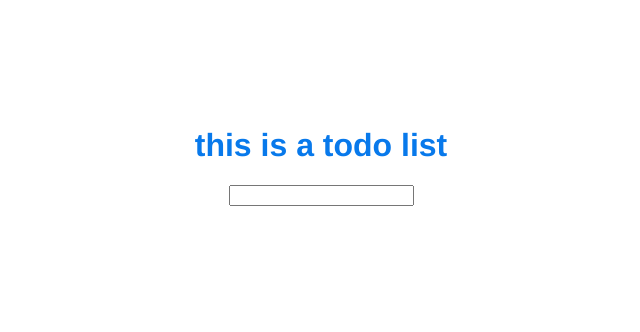
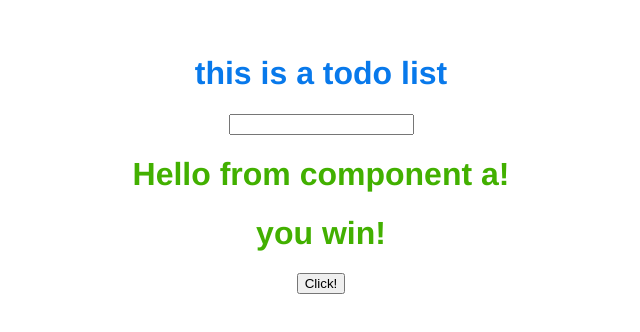
Before and after one commit to zhaoqiyin/learn_VUE_to_do_list, a Vue app in the folder my-project2/: page / in a window 1280 px wide. Shown: the part 254-586 px from the top of the page, without its empty margins (319-959 px from the left). Built offline with nearby package versions, Linux system fonts and the light colour scheme.

Commit message:
add componentA.vue
after add componentA.vue,  the son can recieve the msg from father, but the to do list can't work.

```diff
--- a/my-project2/src/App.vue
+++ b/my-project2/src/App.vue
@@ -8,11 +8,13 @@
         {{item.label}}
     </li>
     </ul>
+    <component-a msgfromfather='you win!'></component-a>
   </div>
 </template>
 
 <script>
 import Store from './store'
+import ComponentA from './components/componentA'
 console.log(Store)
 export default {
   data: function () {
@@ -22,6 +24,7 @@ export default {
       newItem: ''
     }
   },
+  components: { ComponentA },
   watch: {
     items: {
       handler: function (items) {
--- /dev/null
+++ b/my-project2/src/components/componentA.vue
@@ -0,0 +1,30 @@
+<template>
+  <div class="hello">
+    <h1>{{ msg }}</h1>
+    <h1>{{ msgfromfather }}</h1>
+    <button v-on:click="onClickMe">Click!</button>
+  </div>
+</template>
+
+<script>
+export default {
+  data: function () {
+    return {
+      msg: ' Hello from component a!'
+    }
+  },
+  props: ['msgfromfather'],
+  methods: {
+    onClickMe: function () {
+      console.log(this.msgfromfather)
+    }
+  }
+}
+</script>
+
+<!-- Add "scoped" attribute to limit CSS to this component only -->
+<style scoped>
+h1 {
+  color: #42b000;
+}
+</style>
```
